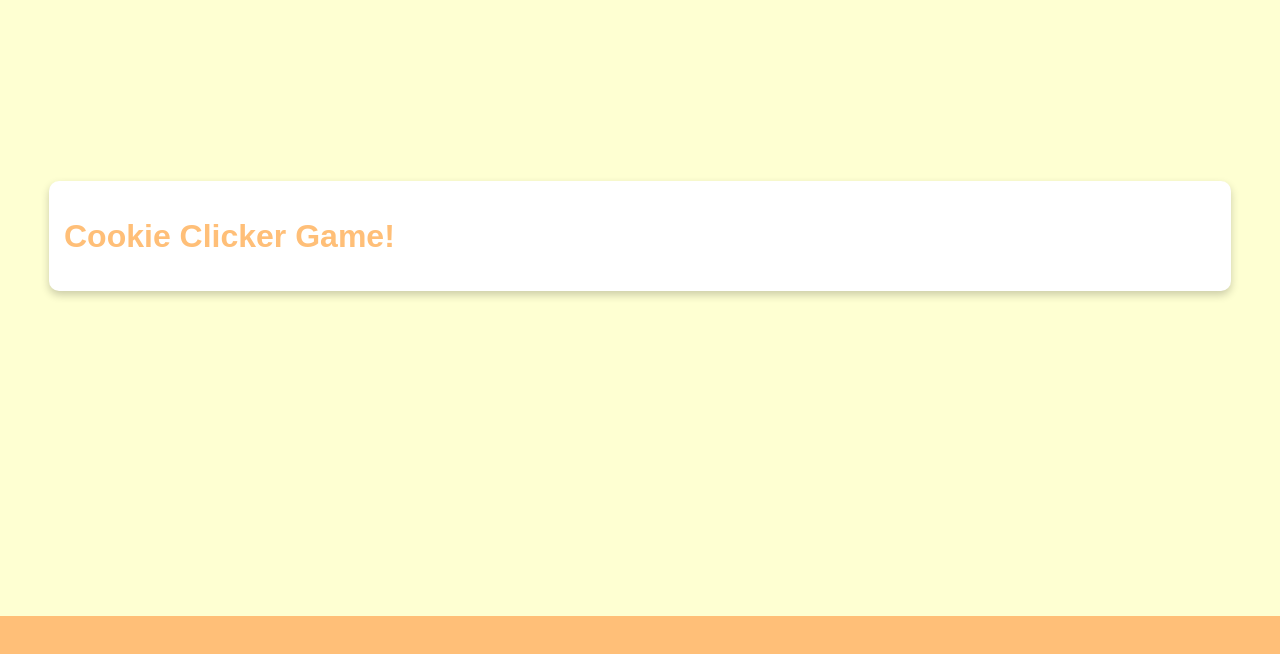
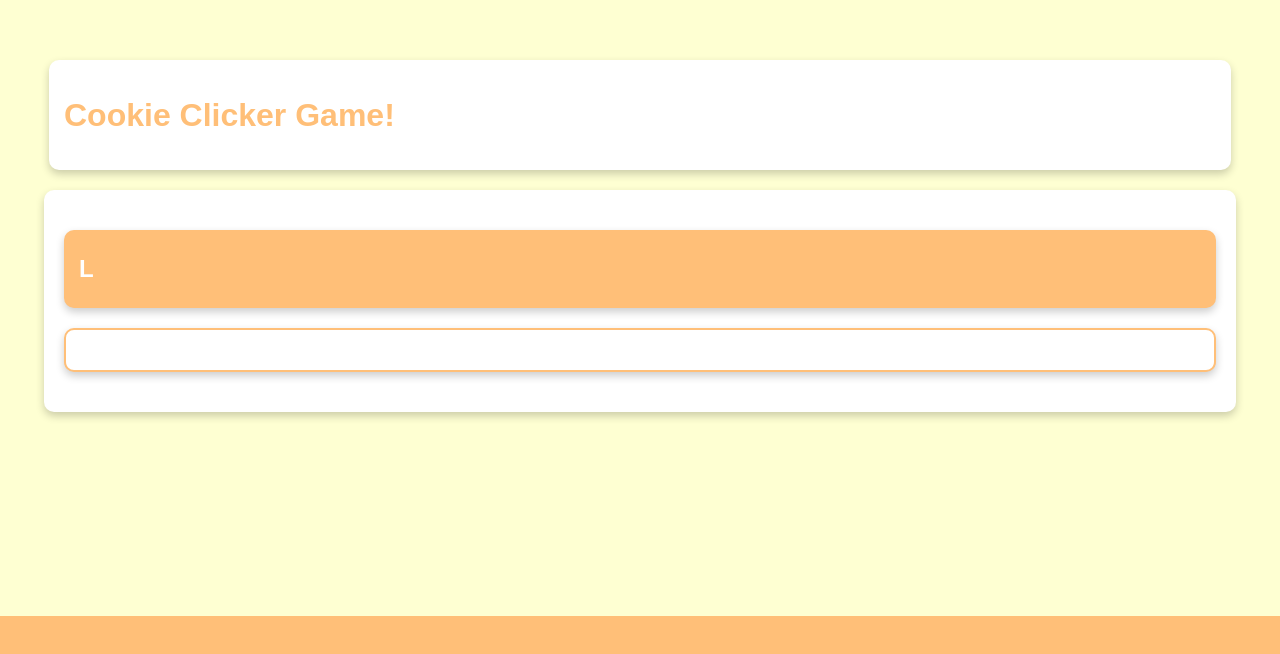
Before and after one commit to RaulBecerraB/Cookie-Clicker, a React (Vite) app: page / in a window 1280 px wide. Shown: the part 144-798 px from the top of the page. Built offline with nearby package versions, Linux system fonts and the light colour scheme.

Commit message:
feat(game.css): add and implement CSS classes for general conteainers

```diff
--- a/src/App.jsx
+++ b/src/App.jsx
@@ -17,8 +17,17 @@ const Game = () =>
   return(
     <>
     <div>
-      <div className='navBarContainer '>
+      <div className='navbar-container '>
          <h1>Cookie Clicker Game!</h1>
+      </div>
+      <div className='white-board'>
+        <div className='text-container'>
+          <h2>L</h2>
+        </div>
+        <div style={{border:'blue',borderRadius:'20px'}}>
+          <div className='upgrades-container'>
+          </div>
+        </div>
       </div>
     </div>
 
--- a/src/styles/game.css
+++ b/src/styles/game.css
@@ -2,12 +2,42 @@
 {
     padding-top: 60vh;
     padding-left: 20%;
-
     background-image: url(../assets/whiteBoard.svg);
     border: 20px black;
 }
 
-.navBarContainer
+.upgrades-container
+{
+    background-color: #ffffff;
+    margin: 20px auto;
+    padding: 20px;
+    width: auto;
+    box-shadow: 0px 4px 8px rgba(0, 0, 0, 0.2);
+    border-radius: 10px;
+    border: 2px solid #FFBF78;
+}
+
+.text-container
+{
+    background-color: #FFBF78;
+    margin: 20px auto;
+    padding: 5px 15px 5px 15px;
+    width: auto;
+    border-radius: 10px;
+    box-shadow: 0px 4px 8px rgba(0, 0, 0, 0.2);
+}
+
+.counter-container
+{
+    background-color: #FFBF78;
+    margin: 20px auto;
+    padding:15px;
+    width: auto;
+    border-radius: 10px;
+    box-shadow: 0px 4px 8px rgba(0, 0, 0, 0.2);
+}
+
+.navbar-container
 {
     background-color: white;
     margin: 20px auto;
@@ -17,7 +47,7 @@
     box-shadow: 0px 4px 8px rgba(0, 0, 0, 0.2);
 }
 
-.container
+.white-board
 {
     background-color: white;
     margin: 20px auto;
--- a/src/styles/global.css
+++ b/src/styles/global.css
@@ -1,6 +1,10 @@
 h1
 {
     color: #FFBF78;
+}
+h2
+{
+    color: white;
 }
 
 body
```
Also changed, not shown: src/assets/textContainer.svg (added).
